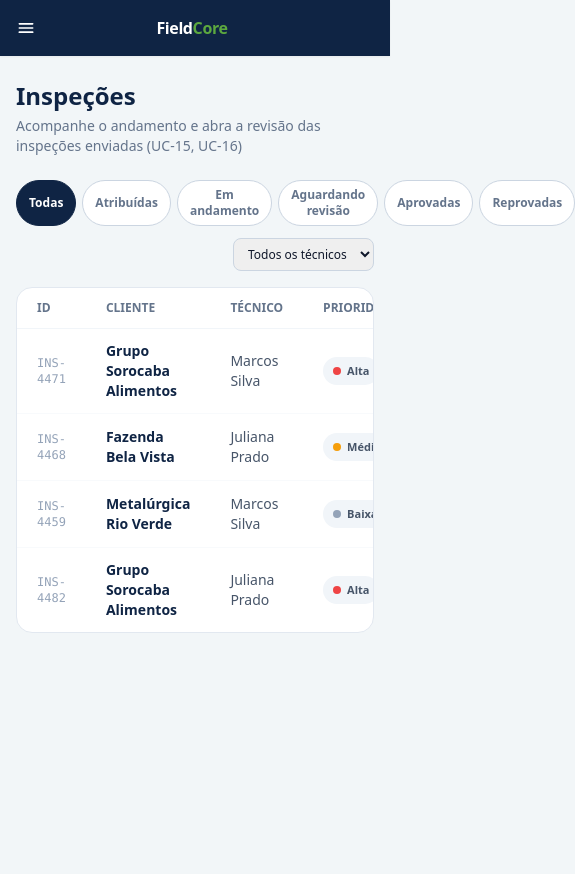
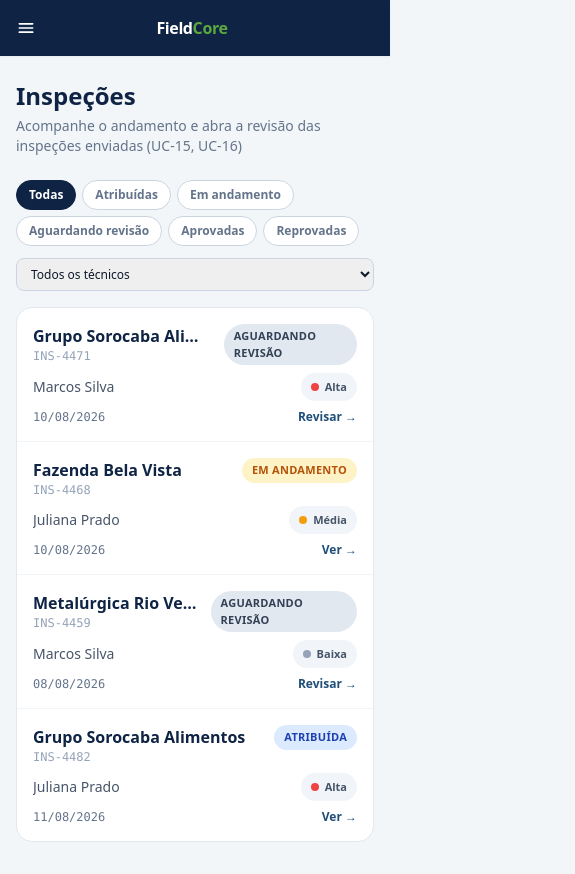
Before and after one commit to Project-FieldCore/fieldcore_frontend, a Next.js app: page /inspections in a window 390 px wide. Shown: the whole page, 575 px wide, since content can reach past the window. Before the commit the page ends 844 px from the top, so only its background shows below. Built offline with nearby package versions, Linux system fonts and the light colour scheme.

Commit message:
fix(inspections): replace fixed-width table with responsive card list on mobile.

```diff
--- a/app/inspections/page.tsx
+++ b/app/inspections/page.tsx
@@ -39,17 +39,17 @@ export default function InspectionsListPage() {
   }, [inspections, filter, techFilter]);
 
   return (
-    <div>
+    <div className="w-full min-w-0">
       <h1 className="text-2xl font-extrabold text-navy-900 mb-1">Inspeções</h1>
       <p className="text-sm text-slate-500 mb-6">Acompanhe o andamento e abra a revisão das inspeções enviadas (UC-15, UC-16)</p>
 
-      <div className="flex items-center gap-3 mb-4 flex-wrap">
-        <div className="flex gap-1.5">
+      <div className="flex flex-col sm:flex-row sm:items-center gap-3 mb-4">
+        <div className="flex gap-1.5 flex-wrap">
           {FILTERS.map((f) => (
             <button
               key={f.key}
               onClick={() => setFilter(f.key)}
-              className={`px-3 py-1.5 rounded-full text-xs font-bold border ${
+              className={`px-3 py-1.5 rounded-full text-xs font-bold border whitespace-nowrap ${
                 filter === f.key ? 'bg-navy-900 border-navy-900 text-white' : 'bg-white border-slate-300 text-slate-500'
               }`}
             >
@@ -57,14 +57,27 @@ export default function InspectionsListPage() {
             </button>
           ))}
         </div>
-        <select value={techFilter} onChange={(e) => setTechFilter(e.target.value)} className="border border-slate-300 rounded-lg px-2.5 py-1.5 text-xs ml-auto">
+        <select
+          value={techFilter}
+          onChange={(e) => setTechFilter(e.target.value)}
+          className="border border-slate-300 rounded-lg px-2.5 py-1.5 text-xs w-full sm:w-auto sm:ml-auto"
+        >
           <option value="TODOS">Todos os técnicos</option>
           {technicians.map((t) => <option key={t.id} value={t.id}>{t.nome}</option>)}
         </select>
       </div>
 
       <div className="bg-white border border-slate-200 rounded-2xl overflow-hidden">
-        <table className="w-full text-sm">
+        {/* Tablet/desktop: tabela ocupa 100% do card, sem largura mínima — nunca gera rolagem lateral */}
+        <table className="hidden md:table w-full text-sm table-fixed">
+          <colgroup>
+            <col className="w-[12%]" />
+            <col className="w-[24%]" />
+            <col className="w-[20%]" />
+            <col className="w-[14%]" />
+            <col className="w-[16%]" />
+            <col className="w-[14%]" />
+          </colgroup>
           <thead>
             <tr className="text-left text-slate-500 text-xs uppercase border-b border-slate-100">
               <th className="px-5 py-3">ID</th>
@@ -73,30 +86,54 @@ export default function InspectionsListPage() {
               <th className="px-5 py-3">Prioridade</th>
               <th className="px-5 py-3">Status</th>
               <th className="px-5 py-3">Previsão</th>
-              <th className="px-5 py-3" />
             </tr>
           </thead>
           <tbody>
             {filtered.map((i) => (
               <tr key={i.id} className="border-b border-slate-50 last:border-0 hover:bg-slate-50">
-                <td className="px-5 py-3 font-mono text-xs text-slate-400">{i.id}</td>
-                <td className="px-5 py-3 font-semibold text-navy-900">{clientName(i.clienteId)}</td>
-                <td className="px-5 py-3 text-slate-600">{techName(i.tecnicoId)}</td>
+                <td className="px-5 py-3 font-mono text-xs text-slate-400 truncate">{i.id}</td>
+                <td className="px-5 py-3 font-semibold text-navy-900 truncate">
+                  <Link href={`/inspections/${i.id}`}>{clientName(i.clienteId)}</Link>
+                </td>
+                <td className="px-5 py-3 text-slate-600 truncate">{techName(i.tecnicoId)}</td>
                 <td className="px-5 py-3"><PriorityTag priority={i.prioridade} /></td>
                 <td className="px-5 py-3"><InspectionStatusBadge status={i.status} /></td>
                 <td className="px-5 py-3 text-slate-500 font-mono text-xs">{new Date(i.dataPrevista).toLocaleDateString('pt-BR')}</td>
-                <td className="px-5 py-3 text-right">
-                  <Link href={`/inspections/${i.id}`} className="text-xs font-bold text-navy-700">
-                    {i.status === 'ENVIADA' || i.status === 'EM_REVISAO' ? 'Revisar →' : 'Ver →'}
-                  </Link>
-                </td>
               </tr>
             ))}
             {filtered.length === 0 && (
-              <tr><td colSpan={7} className="px-5 py-10 text-center text-slate-400 text-sm">Nenhuma inspeção encontrada com esses filtros.</td></tr>
+              <tr><td colSpan={6} className="px-5 py-10 text-center text-slate-400 text-sm">Nenhuma inspeção encontrada com esses filtros.</td></tr>
             )}
           </tbody>
         </table>
+
+        {/* Mobile: lista de cards com as mesmas informações, empilhadas e sem cortar conteúdo */}
+        <div className="md:hidden divide-y divide-slate-100">
+          {filtered.map((i) => (
+            <Link key={i.id} href={`/inspections/${i.id}`} className="block p-4 hover:bg-slate-50">
+              <div className="flex items-start justify-between gap-3 mb-2">
+                <div className="min-w-0">
+                  <div className="font-semibold text-navy-900 truncate">{clientName(i.clienteId)}</div>
+                  <div className="text-xs font-mono text-slate-400 truncate">{i.id}</div>
+                </div>
+                <InspectionStatusBadge status={i.status} />
+              </div>
+              <div className="flex items-center justify-between gap-3 text-sm text-slate-600 mb-2">
+                <span className="truncate min-w-0">{techName(i.tecnicoId)}</span>
+                <PriorityTag priority={i.prioridade} />
+              </div>
+              <div className="flex items-center justify-between gap-3">
+                <span className="text-xs font-mono text-slate-500">{new Date(i.dataPrevista).toLocaleDateString('pt-BR')}</span>
+                <span className="text-xs font-bold text-navy-700 whitespace-nowrap">
+                  {i.status === 'ENVIADA' || i.status === 'EM_REVISAO' ? 'Revisar →' : 'Ver →'}
+                </span>
+              </div>
+            </Link>
+          ))}
+          {filtered.length === 0 && (
+            <div className="px-5 py-10 text-center text-slate-400 text-sm">Nenhuma inspeção encontrada com esses filtros.</div>
+          )}
+        </div>
       </div>
     </div>
   );
```
